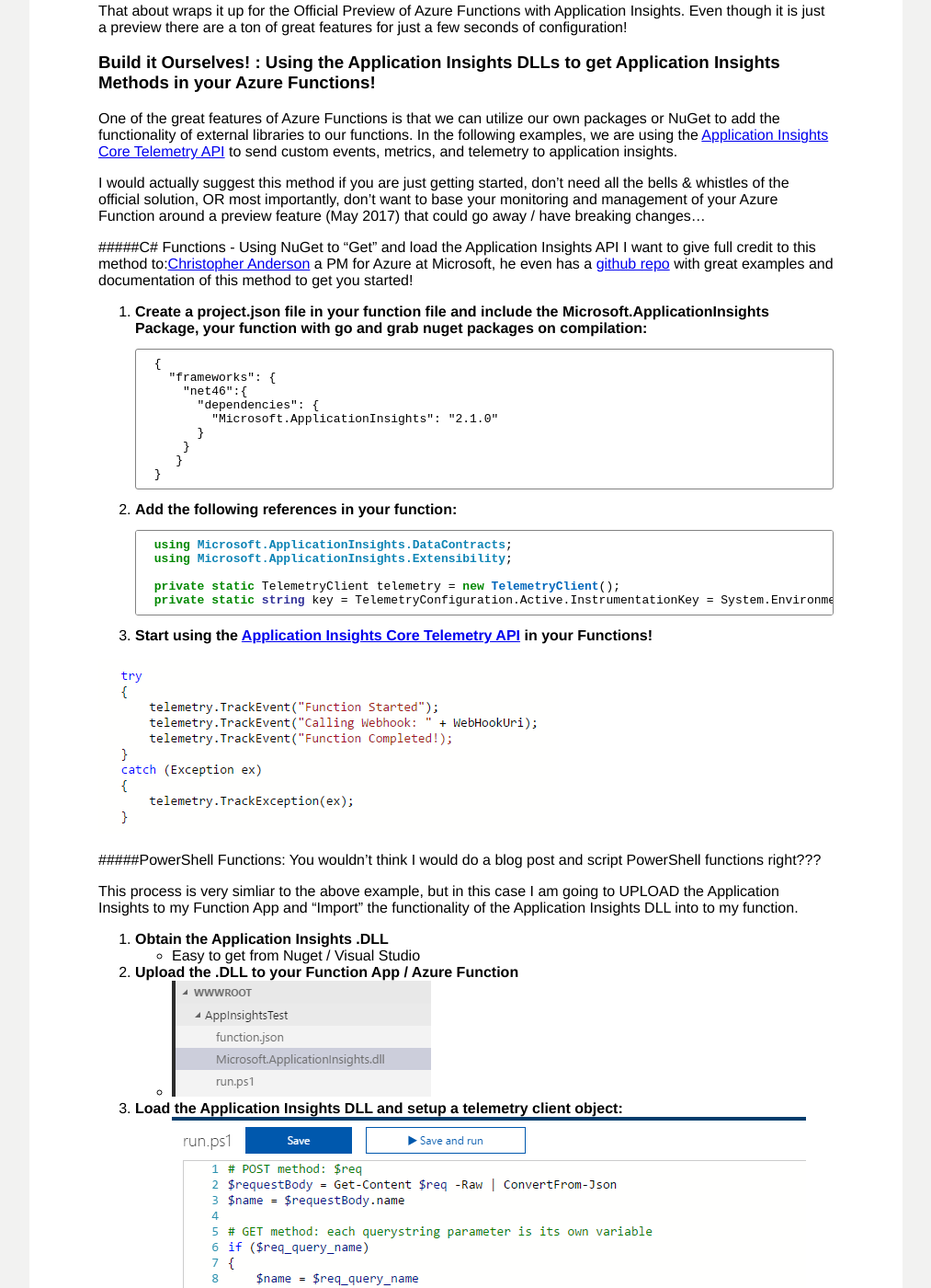
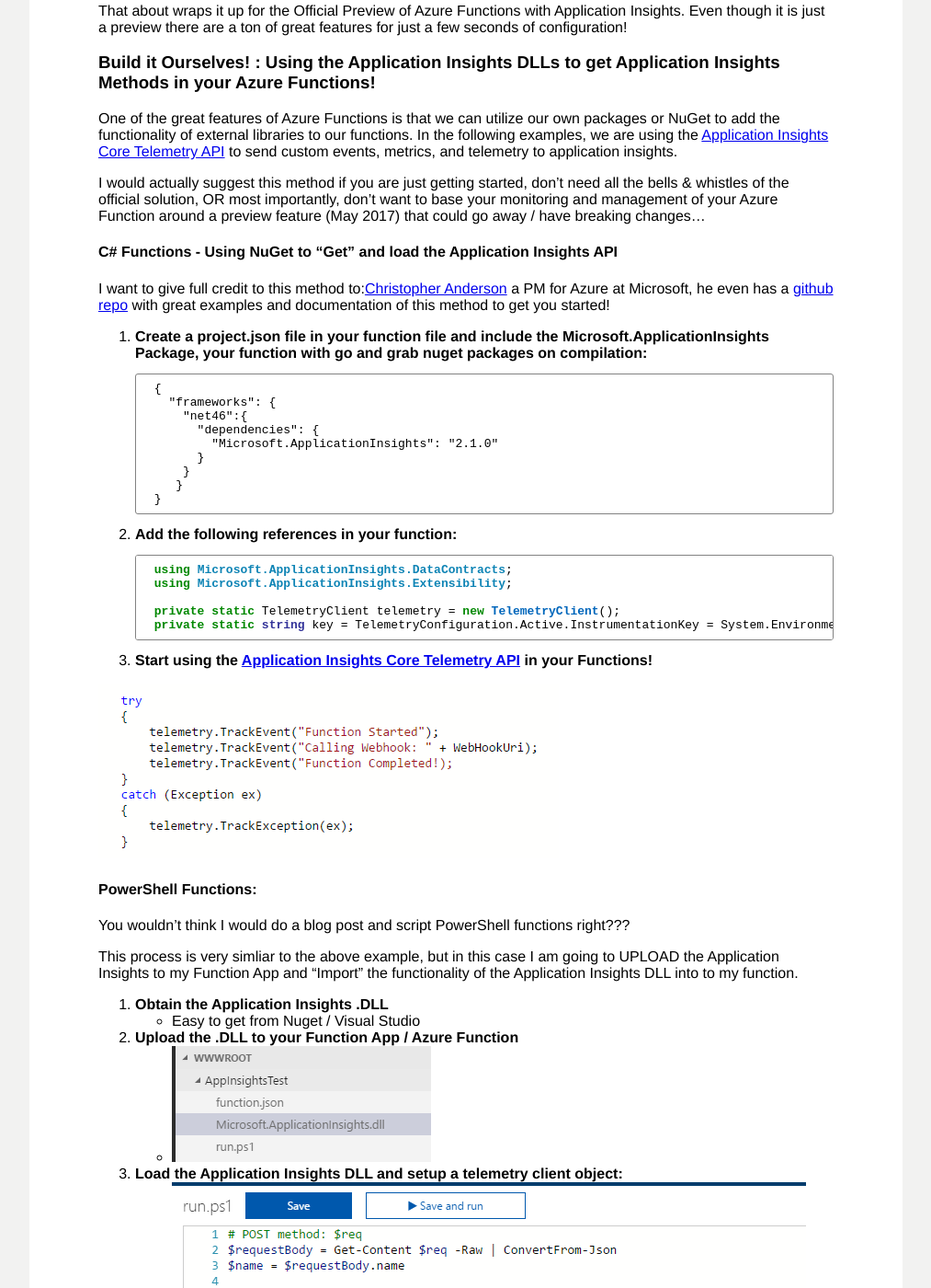
Before and after one commit to leeberg/BlogTest, a Jekyll site: the page built from _posts/2017-05-04-AzureFunctionsAppInsightsandOms.md, in a window 1280 px wide and 1400 px high, scrolled down 3433 px. Shown: the whole window at 92% size, without its empty margins (133-1146 px from the left). Built offline with Jekyll 4.4.1, drawn with Linux system fonts in a browser that asks for light colours; comment, search, counter and statistics services are not loaded.

Commit message:
more #### fixes

```diff
--- a/_posts/2017-05-04-AzureFunctionsAppInsightsandOms.md
+++ b/_posts/2017-05-04-AzureFunctionsAppInsightsandOms.md
@@ -70,7 +70,7 @@ One of the great features of Azure Functions is that we can utilize our own pack
 I would actually suggest this method if you are just getting started, don't need all the bells & whistles of the official solution, OR most importantly, don't want to base your monitoring and management of your Azure Function around a preview feature (May 2017) that could go away / have breaking changes...
 
 
-#####C# Functions - Using NuGet to "Get" and load the Application Insights API
+#### C# Functions - Using NuGet to "Get" and load the Application Insights API ####
 I want to give full credit to this method to:[Christopher Anderson](https://github.com/christopheranderson) a PM for Azure at Microsoft, he even has a [github repo](https://github.com/christopheranderson/azure-functions-app-insights-sample) with great examples and documentation of this method to get you started!
 
 
@@ -102,7 +102,7 @@ I want to give full credit to this method to:[Christopher Anderson](https://gith
 
 
 
-#####PowerShell Functions:
+#### PowerShell Functions: ####
 You wouldn't think I would do a blog post and script PowerShell functions right???
 
 This process is very simliar to the above example, but in this case I am going to UPLOAD the Application Insights to my Function App and "Import" the functionality of the Application Insights DLL into to my function.
```
